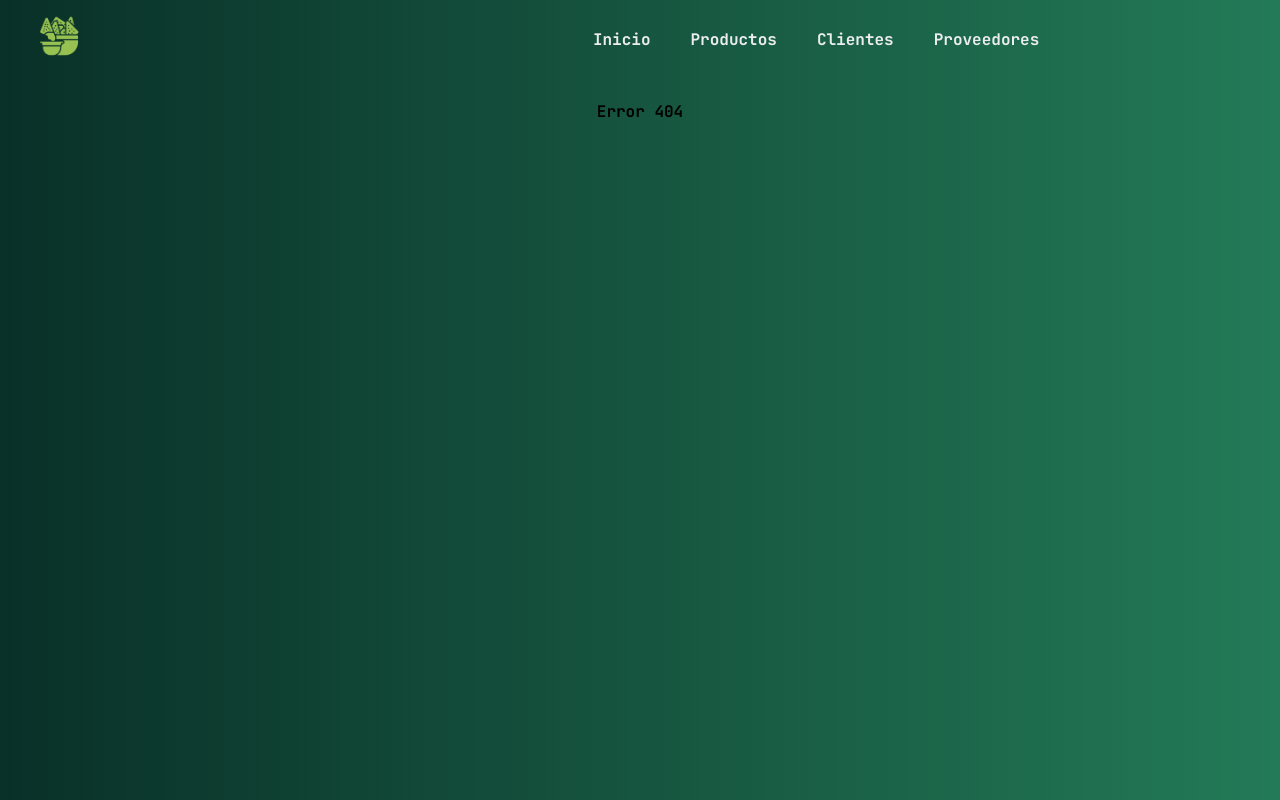
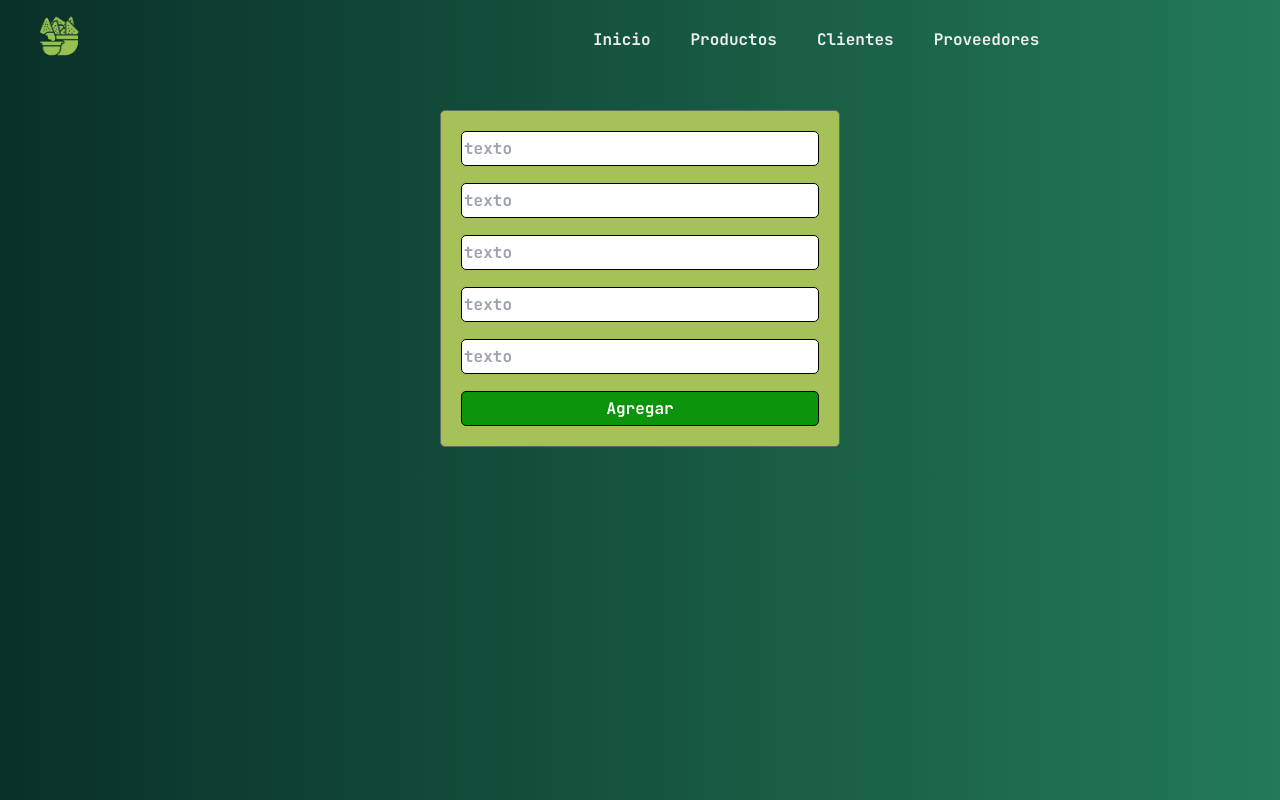
Before and after one commit to JsMendoza13/proyect-joly, a React (Vite) app in the folder final-react-app/: page /crear in a window 1280 px wide. Before the commit this address had no page. Built offline with nearby package versions, Linux system fonts and the light colour scheme.

Commit message:
cree el formulario y la tabla de productos

```diff
--- a/final-react-app/src/App.jsx
+++ b/final-react-app/src/App.jsx
@@ -2,11 +2,17 @@ import {createBrowserRouter, RouterProvider} from 'react-router-dom'
 import Error404 from "./components/helpers/Error404"
 import Header from './components/pages/Header'
 import Main from './components/pages/Main'
+import Crear from './components/productos/Crear'
 
 const router = createBrowserRouter([
   {
     path: '/',
     element: <Main />,
+    errorElement: <Error404 />
+  },
+  {
+    path: '/crear',
+    element: <Crear />,
     errorElement: <Error404 />
   }
 ])
--- a/final-react-app/src/components/productos/Crear.jsx
+++ b/final-react-app/src/components/productos/Crear.jsx
@@ -1,8 +1,28 @@
 import React from 'react'
+import Formularios from '../../css/Formularios.css'
 
 const Crear = () => {
   return (
-    <div>Crear</div>
+    <main>
+       <section className='formulario'>
+        <form id="formulario" method="post"  name="form" action="">
+
+
+            <input type="text" placeholder="texto" name="texto" />
+
+            <input type="text" placeholder="texto" name="texto" />
+
+            <input type="email" placeholder="texto" name="texto" />
+
+            <input type="text" placeholder="texto" name="texto" />
+
+            <input type="text" placeholder="texto" name="texto" />
+
+            <input type="submit" value="Agregar" className='boton' name="add"/>
+        </form>
+    </section>
+    </main>
+
   )
 }
 
--- /dev/null
+++ b/final-react-app/src/css/Formularios.css
@@ -0,0 +1,76 @@
+* {
+    margin: 0;
+    padding: 0;
+    box-sizing: border-box;
+}
+
+main {
+    display: flex;
+    justify-content: space-evenly;
+    max-width: 100vw;
+    padding-top: 30px;
+    padding-bottom: 30px;
+    flex-wrap: wrap;
+}
+
+/* >   >   >  >  formulario   <    <    < */
+
+.formulario {
+    padding: 20px;
+    border: 1px solid rgb(102, 102, 102);
+    width: 95%;
+    max-width: 400px;
+    background-color: #A6C157;
+    border-radius: 5px;
+    height: 100%;
+}
+
+.formulario:hover {
+    box-shadow: 0px 0px 3px black;
+}
+
+
+form {
+    display: flex;
+    flex-direction: column;
+    gap: 17px;
+}
+
+/* ↓ inputs ↓ */
+form p{
+    color: rgb(115, 5, 5);
+    font-size: 19px;
+    font-weight: bold;
+}
+
+input {
+    margin: 1px 0px;
+    height: 35px;
+    border: 1px solid;
+    border-radius: 5px;
+}
+
+
+input::placeholder {
+    padding-left: 2px;
+}
+/* ↑ inputs ↑ */
+
+
+/* ↓ boton ↓ */
+.boton {
+    background-color: rgba(13, 148, 13, 0.999);
+    color: white;
+    border: 1px solid;
+    border-radius: 5px;
+    border: solid 1px black;
+}
+
+.boton:hover {
+    background-color: rgb(33, 171, 33);
+    border: solid 2px rgb(61, 121, 51);
+    color: rgba(255, 255, 255, 0.821);
+}
+/* ↑ boton ↑ */
+
+/* >   >   >  fin del formulario  <   <   <   <*/ /* ←     ←      ←         ←        ← */
```
